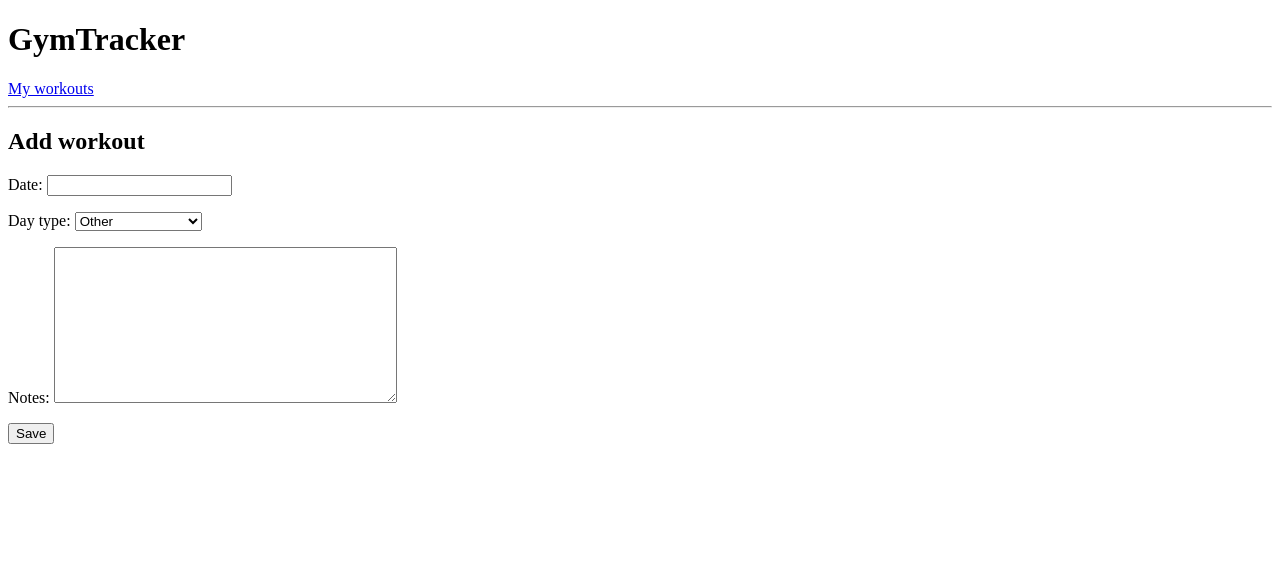
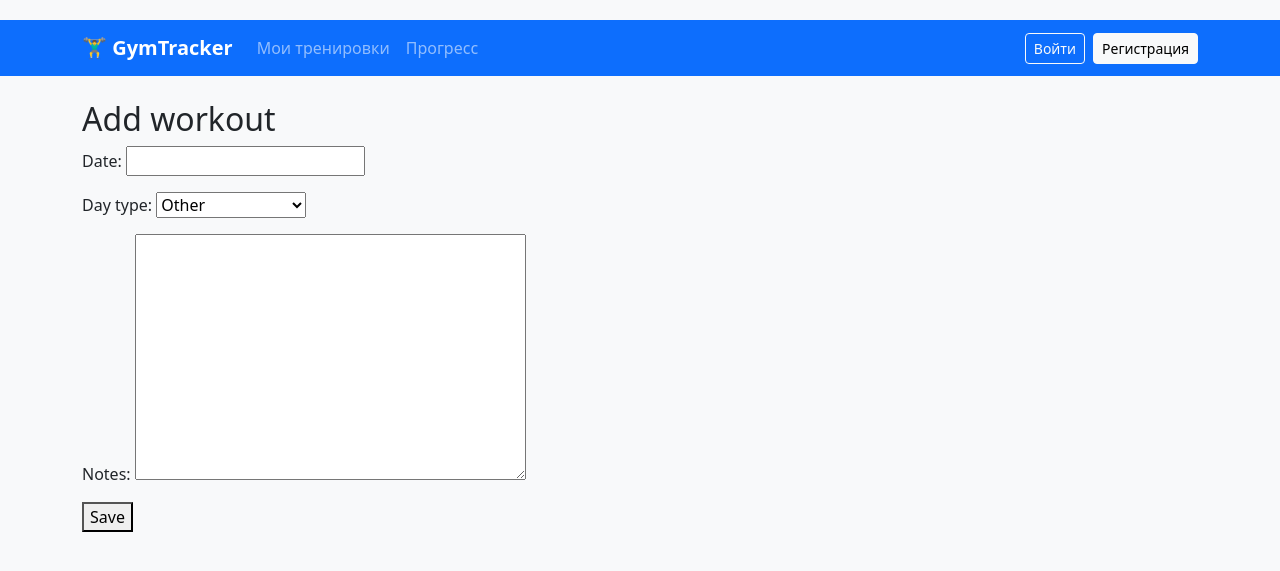
Before and after one commit to daaangit/Python-project, a Django app: page /workout/add/ in a window 1280 px wide. Shown: the top 571 px of the page. Run offline with Django 5.2, Linux system fonts and the light colour scheme.

Commit message:
style: redesign base template with Bootstrap and navigation
- Added Bootstrap 5 for responsive design
- Improved navigation with auth-aware menu
- Added custom CSS styling
- Prepared for Chart.js integration

```diff
--- a/workouts/templates/workouts/base.html
+++ b/workouts/templates/workouts/base.html
@@ -1,18 +1,83 @@
 <!DOCTYPE html>
-<html lang="en">
+<html lang="ru">
 <head>
     <meta charset="UTF-8">
-    <title>GymTracker</title>
+    <meta name="viewport" content="width=device-width, initial-scale=1.0">
+    <title>{% block title %}GymTracker{% endblock %}</title>
+
+    <link href="https://cdn.jsdelivr.net/npm/bootstrap@5.3.0/dist/css/bootstrap.min.css" rel="stylesheet">
+
+    <style>
+        body {
+            background-color: #f8f9fa;
+            padding-top: 20px;
+        }
+        .navbar-brand {
+            font-weight: bold;
+        }
+        .workout-card {
+            transition: transform 0.2s;
+            border: none;
+            box-shadow: 0 4px 6px rgba(0,0,0,0.1);
+        }
+        .workout-card:hover {
+            transform: translateY(-5px);
+            box-shadow: 0 6px 12px rgba(0,0,0,0.15);
+        }
+        .btn-group .btn {
+            margin-right: 5px;
+        }
+    </style>
 </head>
 <body>
-    <header>
-        <h1>GymTracker</h1>
-        <nav>
-            <a href="{% url 'workout_list' %}">My workouts</a>
-        </nav>
-        <hr>
-    </header>
+    <nav class="navbar navbar-expand-lg navbar-dark bg-primary mb-4">
+        <div class="container">
+            <a class="navbar-brand" href="{% url 'workout_list' %}">🏋️‍♂️ GymTracker</a>
 
-    {% block content %}{% endblock %}
+            <div class="collapse navbar-collapse">
+                <ul class="navbar-nav me-auto">
+                    <li class="nav-item">
+                        <a class="nav-link" href="{% url 'workout_list' %}">Мои тренировки</a>
+                    </li>
+                    <li class="nav-item">
+                        <a class="nav-link" href="#">Прогресс</a>
+                    </li>
+                </ul>
+
+                {% if user.is_authenticated %}
+                    <span class="navbar-text text-white me-3">
+                        Привет, {{ user.username }}!
+                    </span>
+                    <a href="#" class="btn btn-outline-light btn-sm">Выйти</a>
+                {% else %}
+                    <a href="#" class="btn btn-outline-light btn-sm me-2">Войти</a>
+                    <a href="#" class="btn btn-light btn-sm">Регистрация</a>
+                {% endif %}
+            </div>
+        </div>
+    </nav>
+
+    <div class="container">
+        {% if messages %}
+            {% for message in messages %}
+                <div class="alert alert-{{ message.tags }} alert-dismissible fade show" role="alert">
+                    {{ message }}
+                    <button type="button" class="btn-close" data-bs-dismiss="alert"></button>
+                </div>
+            {% endfor %}
+        {% endif %}
+
+        <main>
+            {% block content %}
+            {% endblock %}
+        </main>
+    </div>
+
+    <script src="https://cdn.jsdelivr.net/npm/bootstrap@5.3.0/dist/js/bootstrap.bundle.min.js"></script>
+
+    <script src="https://cdn.jsdelivr.net/npm/chart.js"></script>
+
+    {% block scripts %}
+    {% endblock %}
 </body>
 </html>
```
